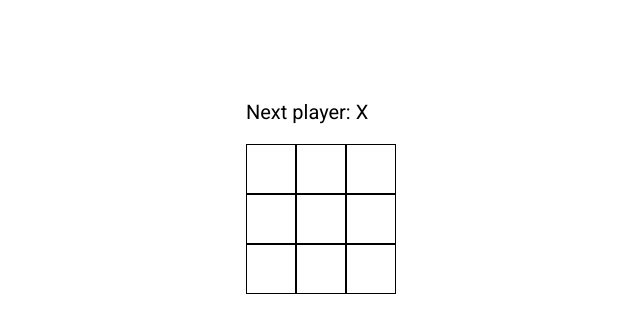
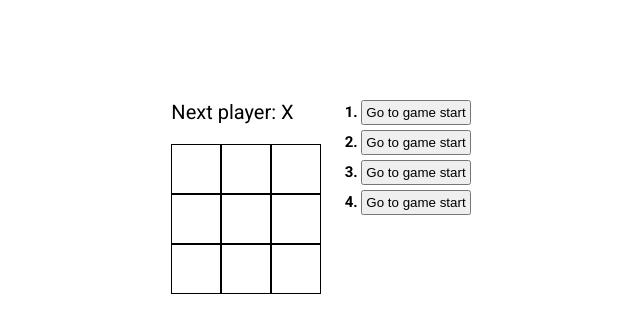
Before and after one commit to ArthurFAmaral95/TicTacToe_React, a React (Vite) app: page / in a window 1280 px wide. Shown: the top 332 px of the page, without its empty margins (319-959 px from the left). Built offline with nearby package versions, Linux system fonts and the light colour scheme.

Commit message:
Button component

```diff
--- /dev/null
+++ b/src/components/Button/index.jsx
@@ -0,0 +1,9 @@
+import './styles.css';
+
+export function Button(){
+  return(
+    <>
+    <button>Go to game start</button>
+    </>
+  )
+}
--- /dev/null
+++ b/src/components/Button/styles.css
@@ -0,0 +1,3 @@
+button{
+  padding: 0.3rem;
+}
--- a/src/pages/TicTacToe/index.jsx
+++ b/src/pages/TicTacToe/index.jsx
@@ -1,4 +1,5 @@
 import { Board } from '../../components/Board'
+import { Button } from '../../components/Button'
 import { Header } from '../../components/Header'
 import './styles.css'
 
@@ -9,6 +10,20 @@ export function TicTacToe() {
       <Header/>
       <Board/>
       </div>
+      <ol>
+        <li>
+          <Button/>
+        </li>
+        <li>
+          <Button/>
+        </li>
+        <li>
+          <Button/>
+        </li>
+        <li>
+          <Button/>
+        </li>
+      </ol>
     </div>
   )
 }
--- a/src/pages/TicTacToe/styles.css
+++ b/src/pages/TicTacToe/styles.css
@@ -2,8 +2,22 @@
   width: 75%;
 
   padding-top: 10rem;
+  margin: auto;
 
   display: flex;
   justify-content: center;
-  margin: auto;
+  align-items: flex-start;
+
+  gap: 4rem;
 }
+
+.container ol {
+  display: flex;
+  flex-direction: column;
+  gap: 0.5rem;
+}
+
+.container ol li::marker {
+  font-size: 1.5rem;
+  font-weight: 700;
+}
```
